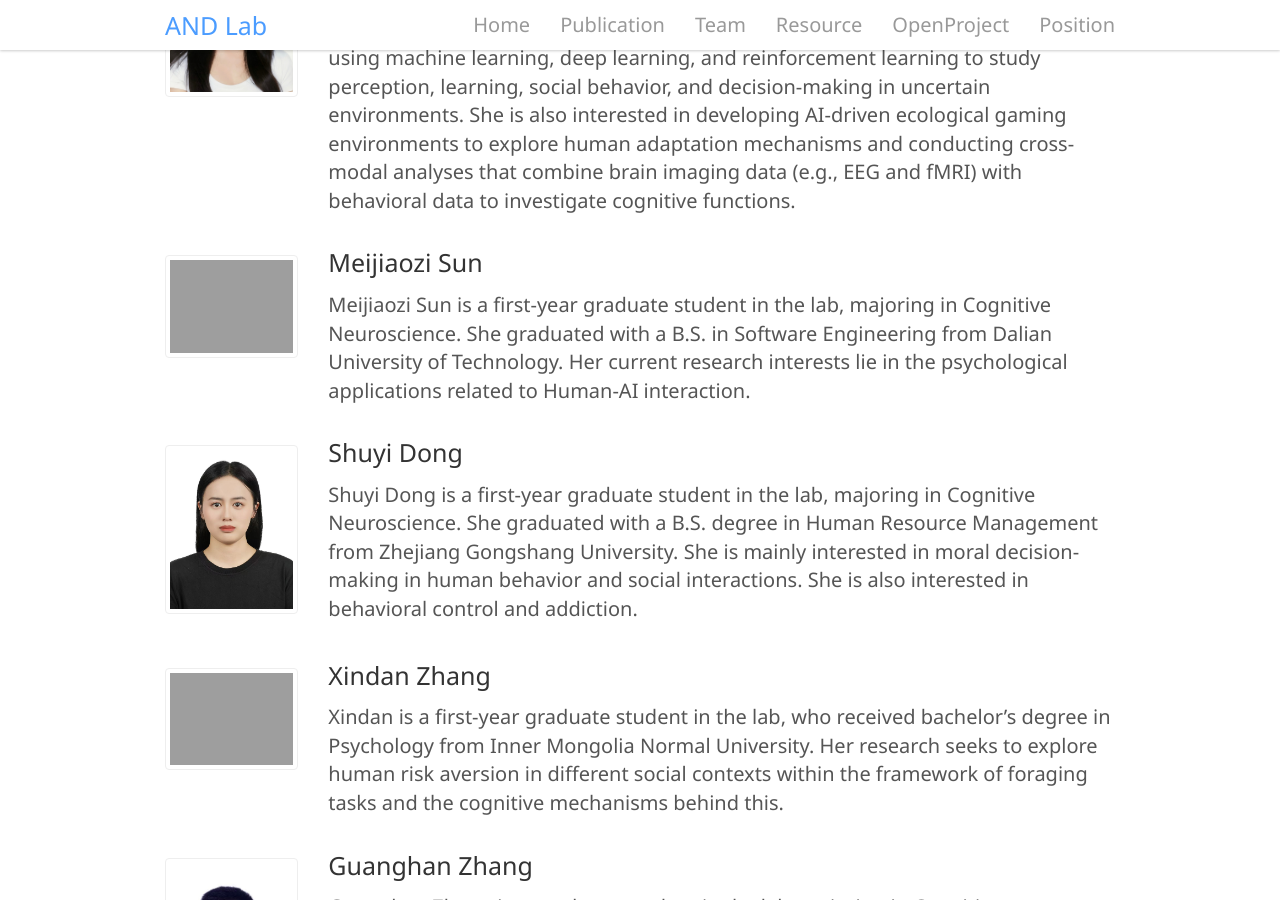
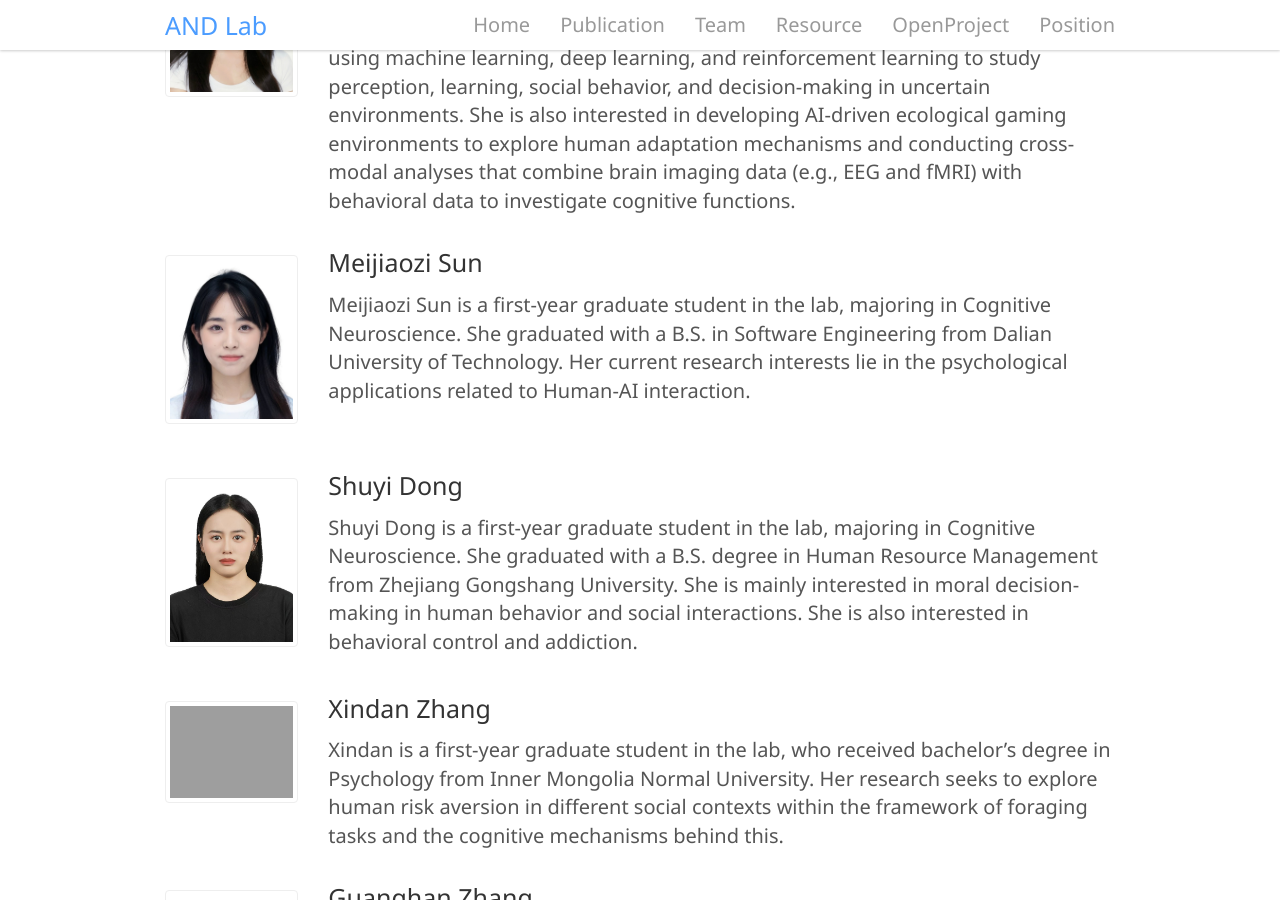
Before and after one commit to andlab-um/lab-website, a Jekyll site: the page built from _pages/team.html, in a window 1280 px wide and 900 px high, scrolled down 3662 px. Built offline with Jekyll 4.4.1, drawn with Linux system fonts in a browser that asks for light colours; nearby versions of some CDN libraries.

Commit message:
Update member.yml

```diff
--- a/_data/member.yml
+++ b/_data/member.yml
@@ -63,7 +63,7 @@
       image: irisli.jpg
       content: Iris is a graduate student specializing in Data Science. She earned a Bachelor of Science degree in Business Intelligence and Data Analytics from the University of Macau. Her research focuses on the computational modeling of cognitive processes using machine learning, deep learning, and reinforcement learning to study perception, learning, social behavior, and decision-making in uncertain environments. She is also interested in developing AI-driven ecological gaming environments to explore human adaptation mechanisms and conducting cross-modal analyses that combine brain imaging data (e.g., EEG and fMRI) with behavioral data to investigate cognitive functions.
     - name: Meijiaozi Sun
-      image: meijiaozisun.png,jpg
+      image: meijiaozisun.png.jpg
       content: Meijiaozi Sun is a first-year graduate student in the lab, majoring in Cognitive Neuroscience. She graduated with a B.S. in Software Engineering from Dalian University of Technology. Her current research interests lie in the psychological applications related to Human-AI interaction.
     - name: Shuyi Dong
       image: shuyidong.png
```
